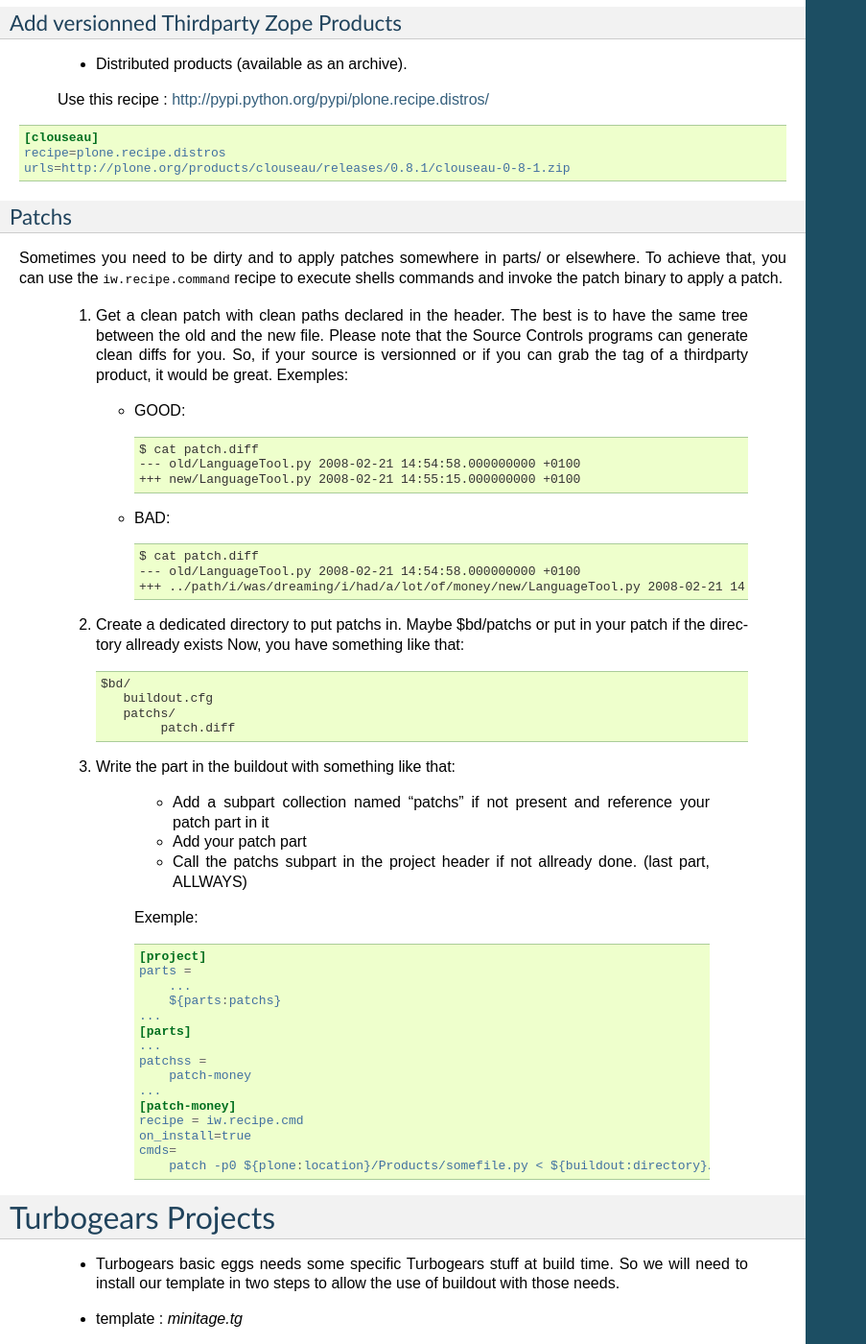
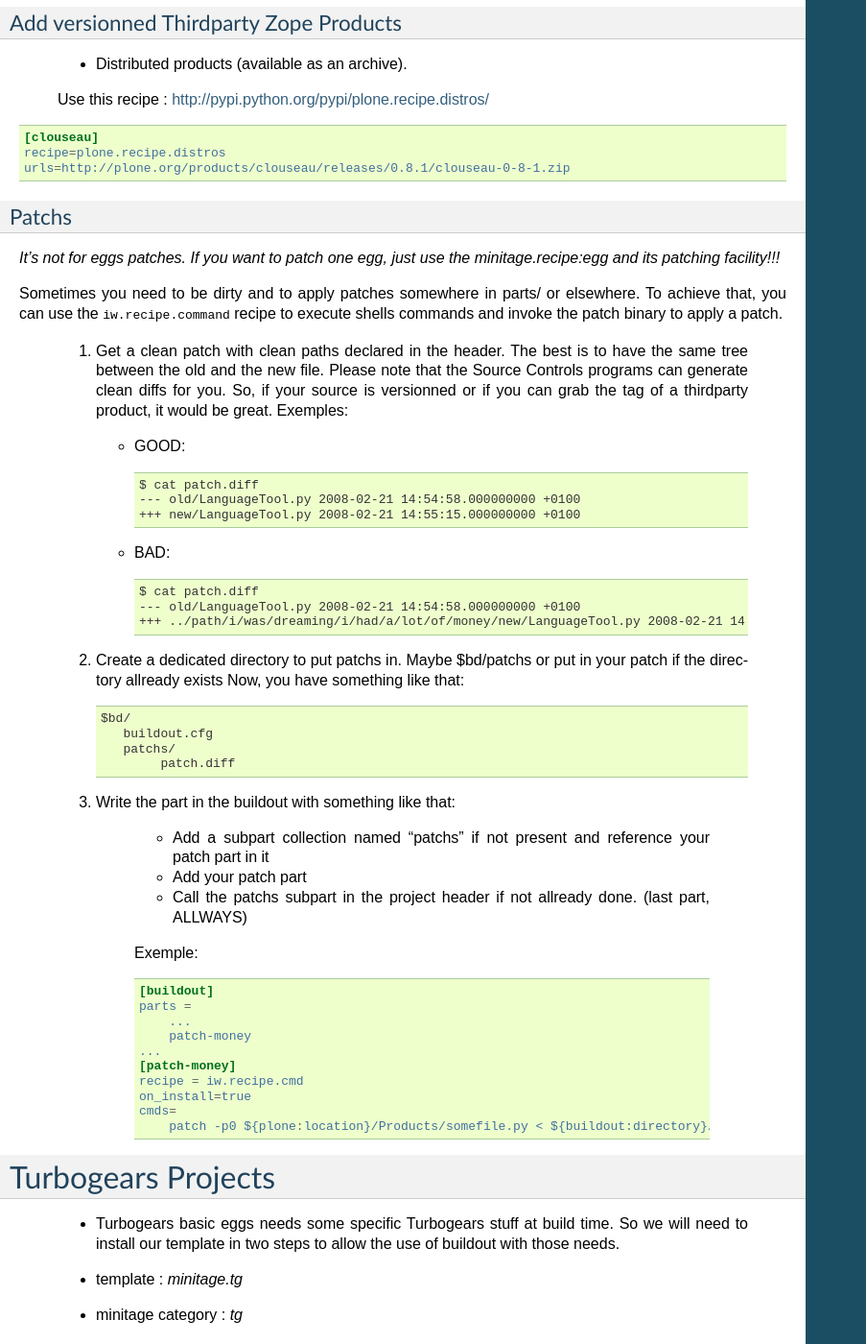
Before and after one commit to minitage/minitage.github.io, a Sphinx documentation site: the page built from source/projects/model_projects.rst, in a window 1280 px wide and 1400 px high, scrolled down 1985 px. Shown: the whole window at 96% size, without its empty margins (0-903 px from the left). Built offline with Sphinx 7.4.7, drawn with Linux system fonts in a browser that asks for light colours.

Commit message:
enlightments

```diff
--- a/source/projects/model_projects.rst
+++ b/source/projects/model_projects.rst
@@ -124,6 +124,8 @@
 Patchs
 ------
 
+*It's not for eggs patches. If you want to patch one egg, just use the minitage.recipe:egg and its patching facility!!!*
+
 Sometimes you need to be dirty and to apply patches somewhere in parts/ or elsewhere.
 To achieve that, you can use the ``iw.recipe.command`` recipe to execute shells commands and invoke the patch binary to apply a patch.
 
@@ -163,22 +165,16 @@
 
         .. sourcecode:: ini
 
-            [project]
+            [buildout]
             parts =
                 ...
-                ${parts:patchs}
-            ...
-            [parts]
-            ...
-            patchss =
                 patch-money
             ...
             [patch-money]
             recipe = iw.recipe.cmd
             on_install=true
             cmds=
-                patch -p0 ${plone:location}/Products/somefile.py < ${buildout:directory}/patchs/patch.diff 2>&1 >> /dev/null
-
+                patch -p0 ${plone:location}/Products/somefile.py < ${buildout:directory}/patchs/patch.diff
 
 
 .. _minitagetg:
```
